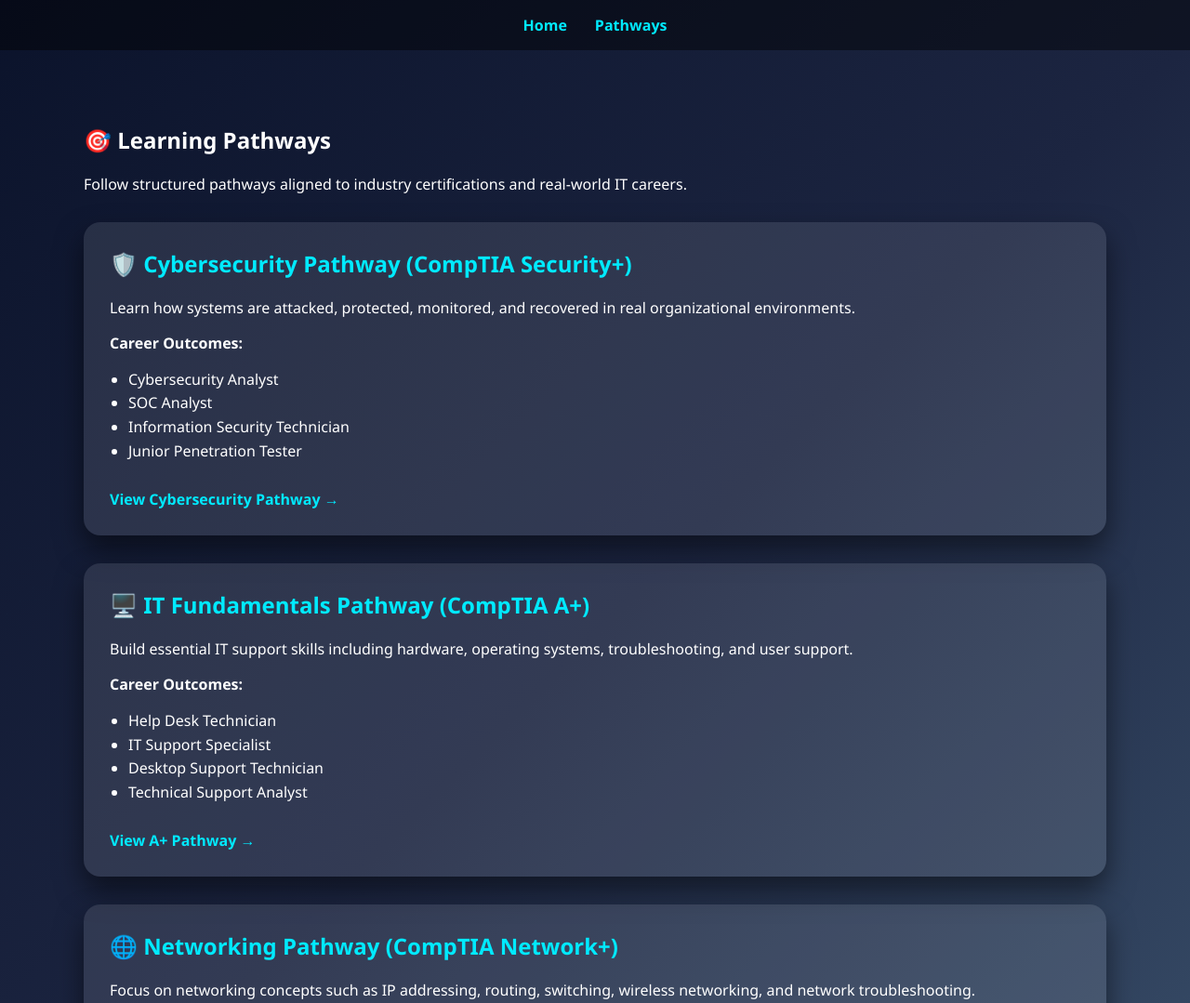
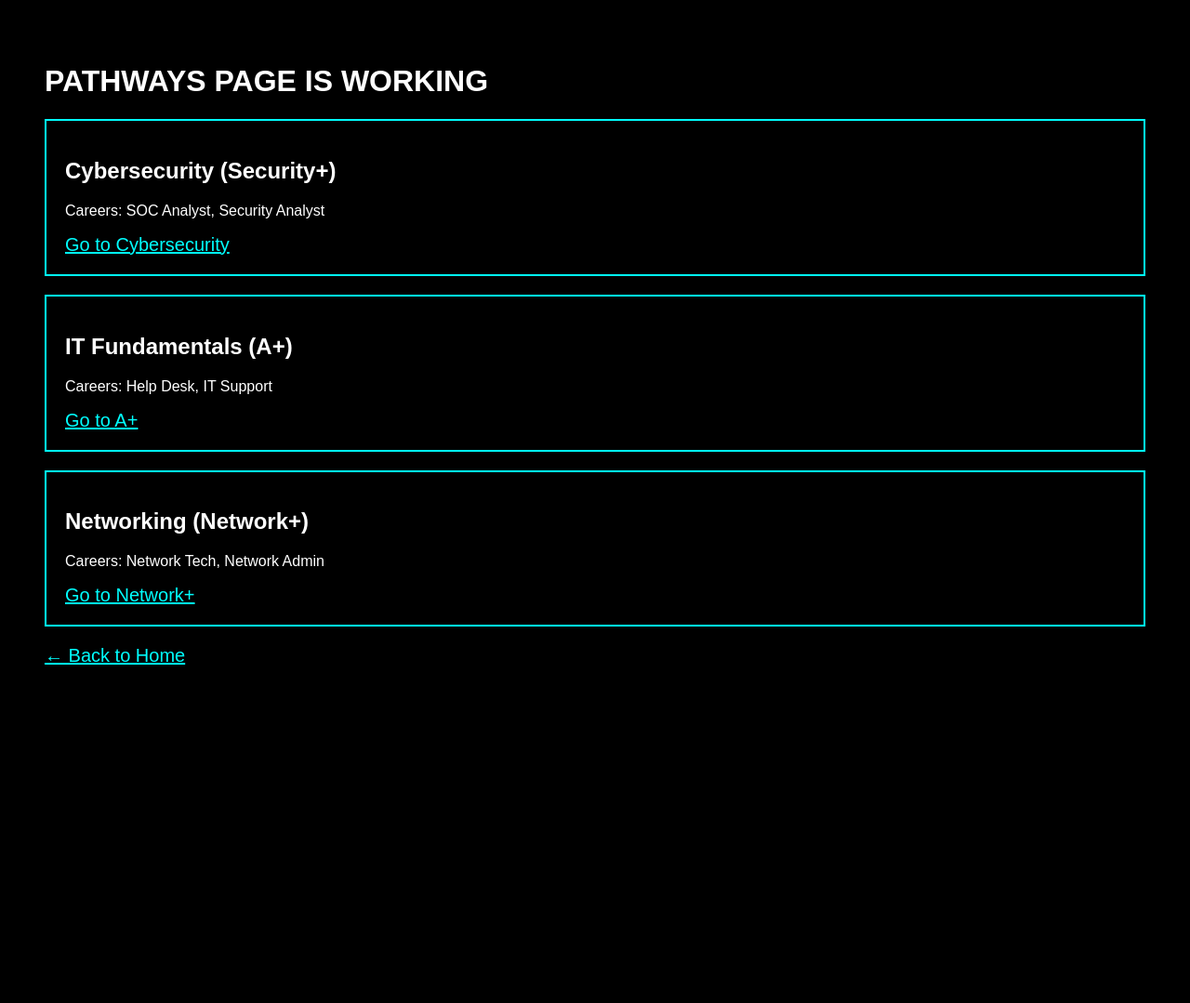
Before and after one commit to gm202511/websitegm, a plain HTML site: page pathways/index.html in a window 1280 px wide. Shown: the top 1079 px of the page at 93% size. After the commit the page ends 800 px from the top, so only its background shows below. Drawn offline with Linux system fonts and the light colour scheme.

Commit message:
Update index.html

```diff
--- a/pathways/index.html
+++ b/pathways/index.html
@@ -1,155 +1,53 @@
 <!DOCTYPE html>
-<html lang="en">
+<html>
 <head>
 <meta charset="UTF-8">
-<title>Learning Pathways | IT Foundations</title>
-<meta name="viewport" content="width=device-width, initial-scale=1.0">
+<title>Pathways Test</title>
 
 <style>
 body {
-    margin: 0;
-    font-family: "Segoe UI", Arial, sans-serif;
-    background: linear-gradient(135deg, #0b132b, #1c2541, #3a506b);
+    background: black;
     color: white;
+    font-family: Arial;
+    padding: 40px;
 }
-
-/* ---------- NAV ---------- */
-.nav {
-    display: flex;
-    justify-content: center;
-    gap: 30px;
-    padding: 16px;
-    background: rgba(0,0,0,0.45);
+a {
+    color: cyan;
+    font-size: 20px;
 }
-
-.nav a {
-    color: #00eaff;
-    text-decoration: none;
-    font-weight: bold;
-}
-
-.nav a:hover {
-    text-decoration: underline;
-}
-
-/* ---------- CONTENT ---------- */
-section {
-    max-width: 1100px;
-    margin: auto;
-    padding: 60px 25px;
-}
-
-/* ---------- CARDS ---------- */
 .card {
-    background: rgba(255,255,255,0.1);
-    padding: 28px;
-    border-radius: 18px;
-    margin-top: 30px;
-    box-shadow: 0 15px 30px rgba(0,0,0,0.5);
-}
-
-.card h2 {
-    color: #00eaff;
-    margin-top: 0;
-}
-
-.card ul {
-    padding-left: 20px;
-    line-height: 1.6em;
-}
-
-.card a {
-    display: inline-block;
-    margin-top: 12px;
-    color: #00eaff;
-    font-weight: bold;
-    text-decoration: none;
-}
-
-.card a:hover {
-    text-decoration: underline;
+    border: 2px solid cyan;
+    padding: 20px;
+    margin-bottom: 20px;
 }
 </style>
 </head>
 
 <body>
 
-<!-- ✅ NAVIGATION -->
-<nav class="nav">
-    <a href="/">Home</a>
-    <a href="/pathways/">Pathways</a>
-</nav>
+<h1>PATHWAYS PAGE IS WORKING</h1>
 
-<section>
-    <h1>🎯 Learning Pathways</h1>
-    <p>
-        Follow structured pathways aligned to industry certifications and real‑world IT careers.
-    </p>
-
-    <!-- ✅ CYBERSECURITY -->
 <div class="card">
-        <h2>🛡️ Cybersecurity Pathway (CompTIA Security+)</h2>
-        <p>
-            Learn how systems are attacked, protected, monitored, and recovered
-            in real organizational environments.
-        </p>
-
-        <p><strong>Career Outcomes:</strong></p>
-        <ul>
-            <li>Cybersecurity Analyst</li>
-            <li>SOC Analyst</li>
-            <li>Information Security Technician</li>
-            <li>Junior Penetration Tester</li>
-        </ul>
-
-        <a href="/pathways/cybersecurity.html">
-            View Cybersecurity Pathway →
-        </a>
+    <h2>Cybersecurity (Security+)</h2>
+    <p>Careers: SOC Analyst, Security Analyst</p>
+    <a href="/pathways/cybersecurity.html">Go to Cybersecurity</a>
 </div>
 
-    <!-- ✅ A+ -->
 <div class="card">
-        <h2>🖥️ IT Fundamentals Pathway (CompTIA A+)</h2>
-        <p>
-            Build essential IT support skills including hardware, operating systems,
-            troubleshooting, and user support.
-        </p>
-
-        <p><strong>Career Outcomes:</strong></p>
-        <ul>
-            <li>Help Desk Technician</li>
-            <li>IT Support Specialist</li>
-            <li>Desktop Support Technician</li>
-            <li>Technical Support Analyst</li>
-        </ul>
-
-        <a href="/pathways/a-plus.html">
-            View A+ Pathway →
-        </a>
+    <h2>IT Fundamentals (A+)</h2>
+    <p>Careers: Help Desk, IT Support</p>
+    <a href="/pathways/a-plus.html">Go to A+</a>
 </div>
 
-    <!-- ✅ NETWORK+ -->
 <div class="card">
-        <h2>🌐 Networking Pathway (CompTIA Network+)</h2>
-        <p>
-            Focus on networking concepts such as IP addressing, routing, switching,
-            wireless networking, and network troubleshooting.
-        </p>
-
-        <p><strong>Career Outcomes:</strong></p>
-        <ul>
-            <li>Network Technician</li>
-            <li>Junior Network Administrator</li>
-            <li>Network Support Specialist</li>
-            <li>Infrastructure Technician</li>
-        </ul>
-
-        <a href="/pathways/network-plus.html">
-            View Network+ Pathway →
-        </a>
+    <h2>Networking (Network+)</h2>
+    <p>Careers: Network Tech, Network Admin</p>
+    <a href="/pathways/network-plus.html">Go to Network+</a>
 </div>
 
-</section>
+<p>
+<a href="/">← Back to Home</a>
+</p>
 
 </body>
 </html>
```
Lines whose indentation alone changed are shown as unchanged.
